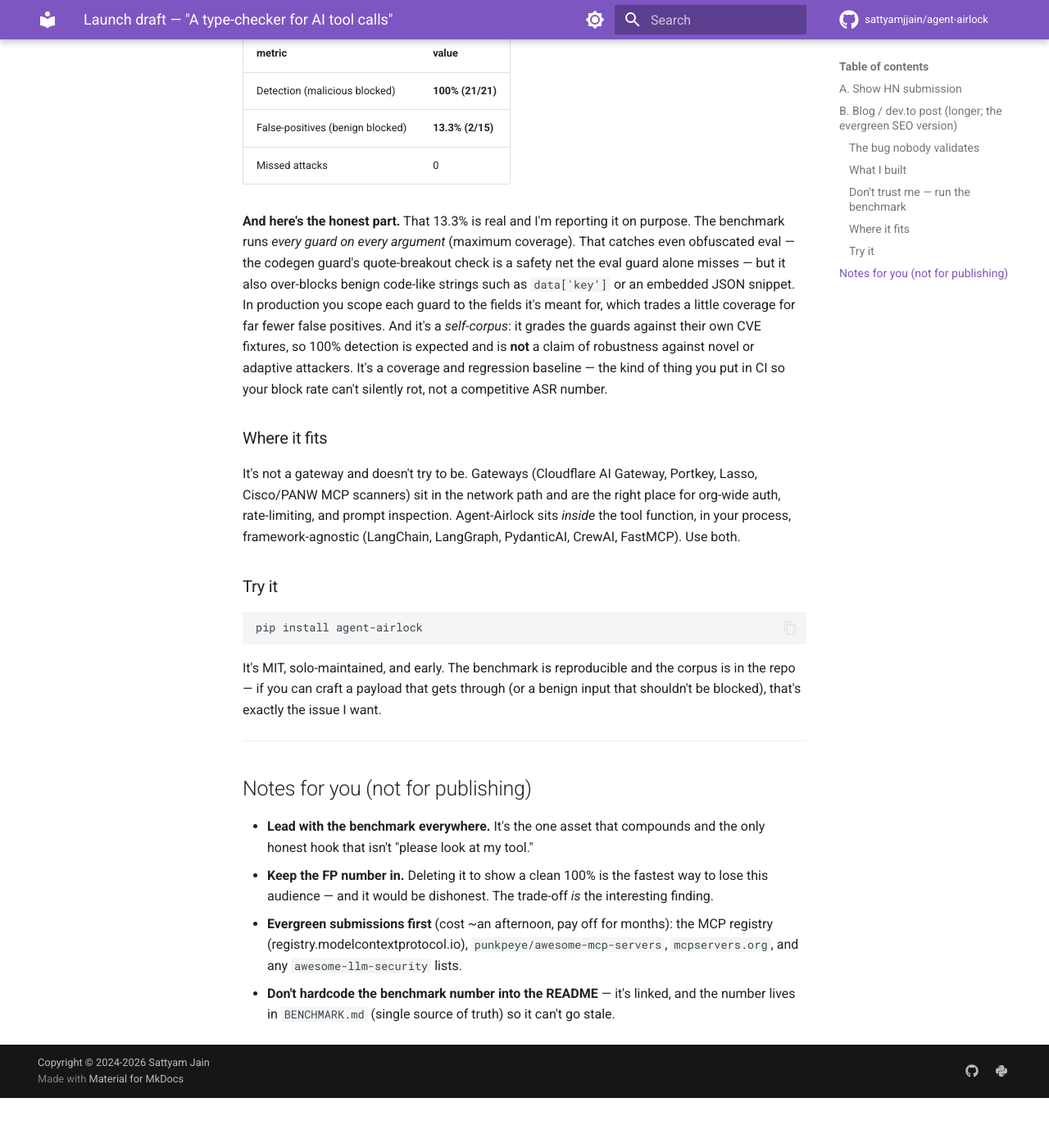
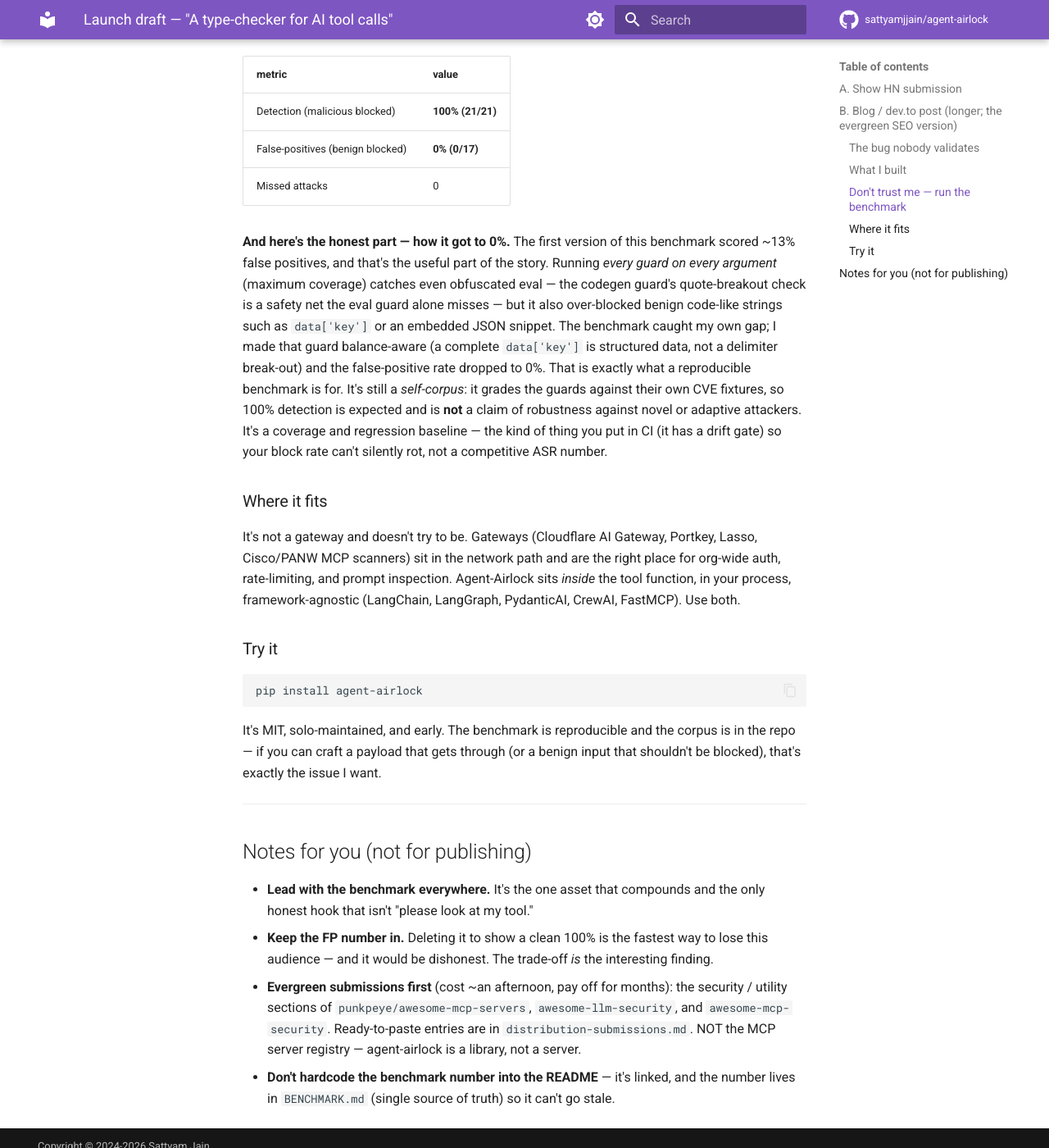
Before and after one commit to sattyamjjain/agent-airlock, an MkDocs documentation site: the page built from docs/launch/show-hn-tool-call-validation.md, in a window 1280 px wide and 1400 px high, scrolled down 3124 px. Shown: the whole window at 82% size. Built offline with MkDocs 1.6.1 and Material for MkDocs 9.7.7, drawn with Linux system fonts in a browser that asks for light colours; comment, search, counter and statistics services are not loaded; before the commit the page ends 4463 px from its top, so only the background shows below that; some of the changed text lies outside the part shown.

Commit message:
docs(launch): correct benchmark numbers + reconcile with distribution doc (#94)
Update the Show HN / blog draft to the true post-v0.8.26 figures (100% detection, 0% false-positives, 38-entry corpus) and reframe the honest narrative as caught-then-fixed: the benchmark flagged ~13% FPs, the codegen guard fix took them to 0%. Removes the MCP server registry from the submission list (agent-airlock is a library, not a server) to match distribution-submissions.md, and points to that doc for ready-to-paste entries.

Co-authored-by: sattyamj-attri <sattyam.jain@attri.ai>
Co-authored-by: Claude Opus 4.8 (1M context) <noreply@anthropic.com>

````diff
--- a/docs/launch/show-hn-tool-call-validation.md
+++ b/docs/launch/show-hn-tool-call-validation.md
@@ -6,9 +6,9 @@ every honest caveat in (self-corpus, the false-positive rate, "complements gatew
 That honesty is the point: this audience punishes overclaiming and rewards reproducibility.
 
 Pick the channels in this order (per the distribution research): build the benchmark
-asset (done) → submit to MCP registry + awesome-lists (evergreen) → publish the blog post
-on your own domain + dev.to (SEO) → Show HN / r/LocalLLaMA / r/Python (the spike). Lead
-every one of them with the benchmark, not the tool.
+asset (done) → submit to security/utility awesome-lists (evergreen) → publish the blog
+post on your own domain + dev.to (SEO) → Show HN / r/LocalLLaMA / r/Python (the spike).
+Lead every one of them with the benchmark, not the tool.
 
 ---
 
@@ -51,11 +51,12 @@ every one of them with the benchmark, not the tool.
 > ```
 >
 > I didn't want to just claim it works, so there's a reproducible benchmark
-> (`make benchmark`): the full guard suite over a 36-entry corpus of real CVE-shaped
-> payloads + benign controls. Current result: **100% detection (21/21), 13.3%
-> false-positives (2/15)**. I'm deliberately reporting the false positives — running
-> every guard on every argument (max coverage) over-blocks benign code-like strings like
-> `data['key']`; in production you scope guards to the fields they're for. It's a
+> (`make benchmark`): the full guard suite over a 38-entry corpus of real CVE-shaped
+> payloads + benign controls. It reports **100% detection (21/21), 0% false-positives
+> (0/17)** — but the honest part is how it got there. The first run flagged ~13% false
+> positives, because one guard over-blocked benign code-like strings like `data['key']`.
+> The benchmark caught my own gap; I made that guard balance-aware (a complete
+> `data['key']` is structured data, not a delimiter break-out) and it's 0% now. It's a
 > *self-corpus* (my own fixtures), so treat it as a coverage/regression baseline, not an
 > adaptive-attacker score.
 >
@@ -135,19 +136,21 @@ of real CVE-shaped payloads plus benign controls, and writes
 | metric | value |
 |---|---|
 | Detection (malicious blocked) | **100% (21/21)** |
-| False-positives (benign blocked) | **13.3% (2/15)** |
+| False-positives (benign blocked) | **0% (0/17)** |
 | Missed attacks | 0 |
 
-**And here's the honest part.** That 13.3% is real and I'm reporting it on purpose. The
-benchmark runs *every guard on every argument* (maximum coverage). That catches even
-obfuscated eval — the codegen guard's quote-breakout check is a safety net the eval guard
-alone misses — but it also over-blocks benign code-like strings such as `data['key']` or
-an embedded JSON snippet. In production you scope each guard to the fields it's meant for,
-which trades a little coverage for far fewer false positives. And it's a *self-corpus*:
-it grades the guards against their own CVE fixtures, so 100% detection is expected and is
+**And here's the honest part — how it got to 0%.** The first version of this benchmark
+scored ~13% false positives, and that's the useful part of the story. Running *every
+guard on every argument* (maximum coverage) catches even obfuscated eval — the codegen
+guard's quote-breakout check is a safety net the eval guard alone misses — but it also
+over-blocked benign code-like strings such as `data['key']` or an embedded JSON snippet.
+The benchmark caught my own gap; I made that guard balance-aware (a complete `data['key']`
+is structured data, not a delimiter break-out) and the false-positive rate dropped to 0%.
+That is exactly what a reproducible benchmark is for. It's still a *self-corpus*: it
+grades the guards against their own CVE fixtures, so 100% detection is expected and is
 **not** a claim of robustness against novel or adaptive attackers. It's a coverage and
-regression baseline — the kind of thing you put in CI so your block rate can't silently
-rot, not a competitive ASR number.
+regression baseline — the kind of thing you put in CI (it has a drift gate) so your block
+rate can't silently rot, not a competitive ASR number.
 
 ### Where it fits
 
@@ -175,8 +178,9 @@ be blocked), that's exactly the issue I want.
   honest hook that isn't "please look at my tool."
 - **Keep the FP number in.** Deleting it to show a clean 100% is the fastest way to lose
   this audience — and it would be dishonest. The trade-off *is* the interesting finding.
-- **Evergreen submissions first** (cost ~an afternoon, pay off for months): the MCP
-  registry (registry.modelcontextprotocol.io), `punkpeye/awesome-mcp-servers`,
-  `mcpservers.org`, and any `awesome-llm-security` lists.
+- **Evergreen submissions first** (cost ~an afternoon, pay off for months): the
+  security / utility sections of `punkpeye/awesome-mcp-servers`, `awesome-llm-security`,
+  and `awesome-mcp-security`. Ready-to-paste entries are in `distribution-submissions.md`.
+  NOT the MCP server registry — agent-airlock is a library, not a server.
 - **Don't hardcode the benchmark number into the README** — it's linked, and the number
   lives in `BENCHMARK.md` (single source of truth) so it can't go stale.
````
